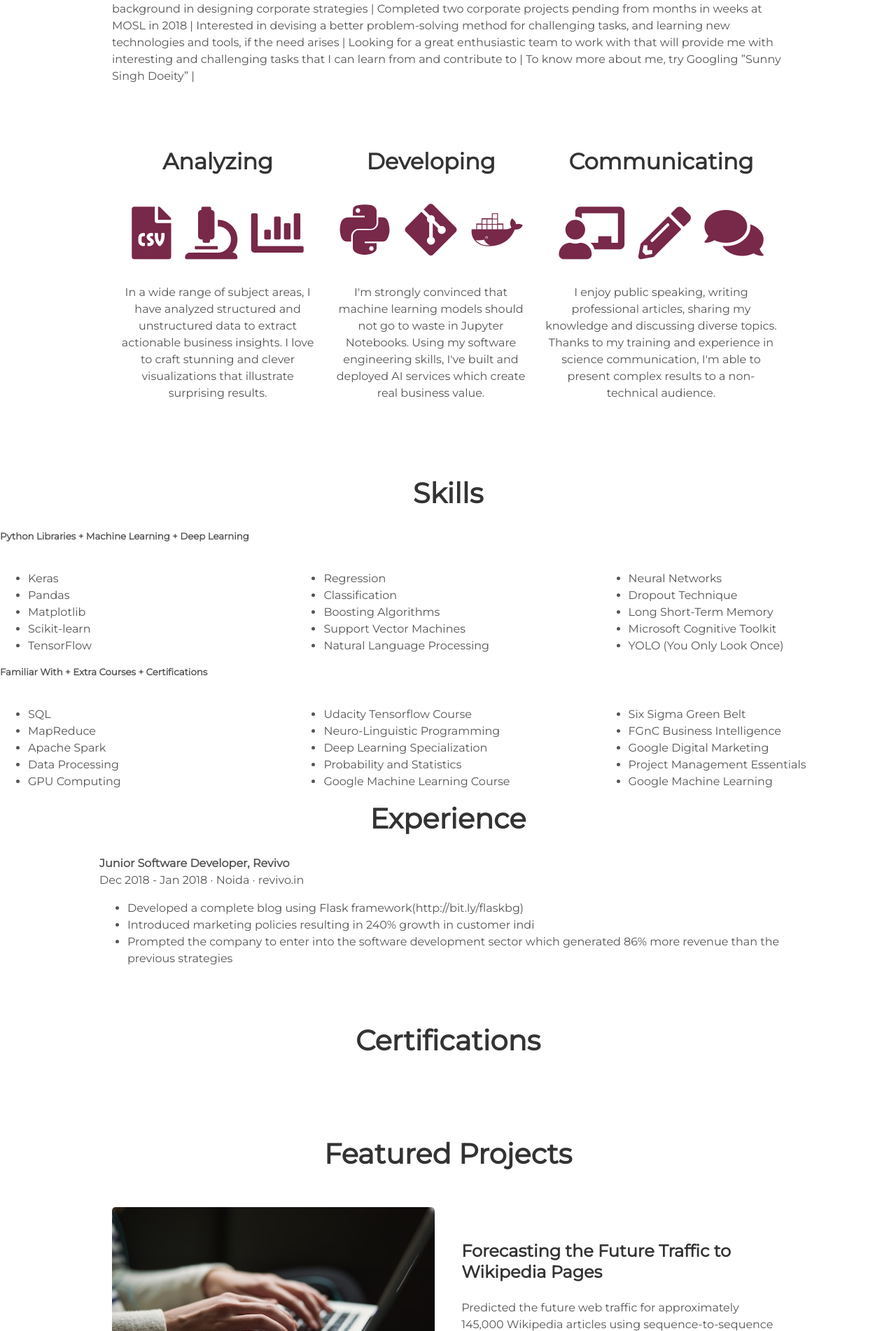
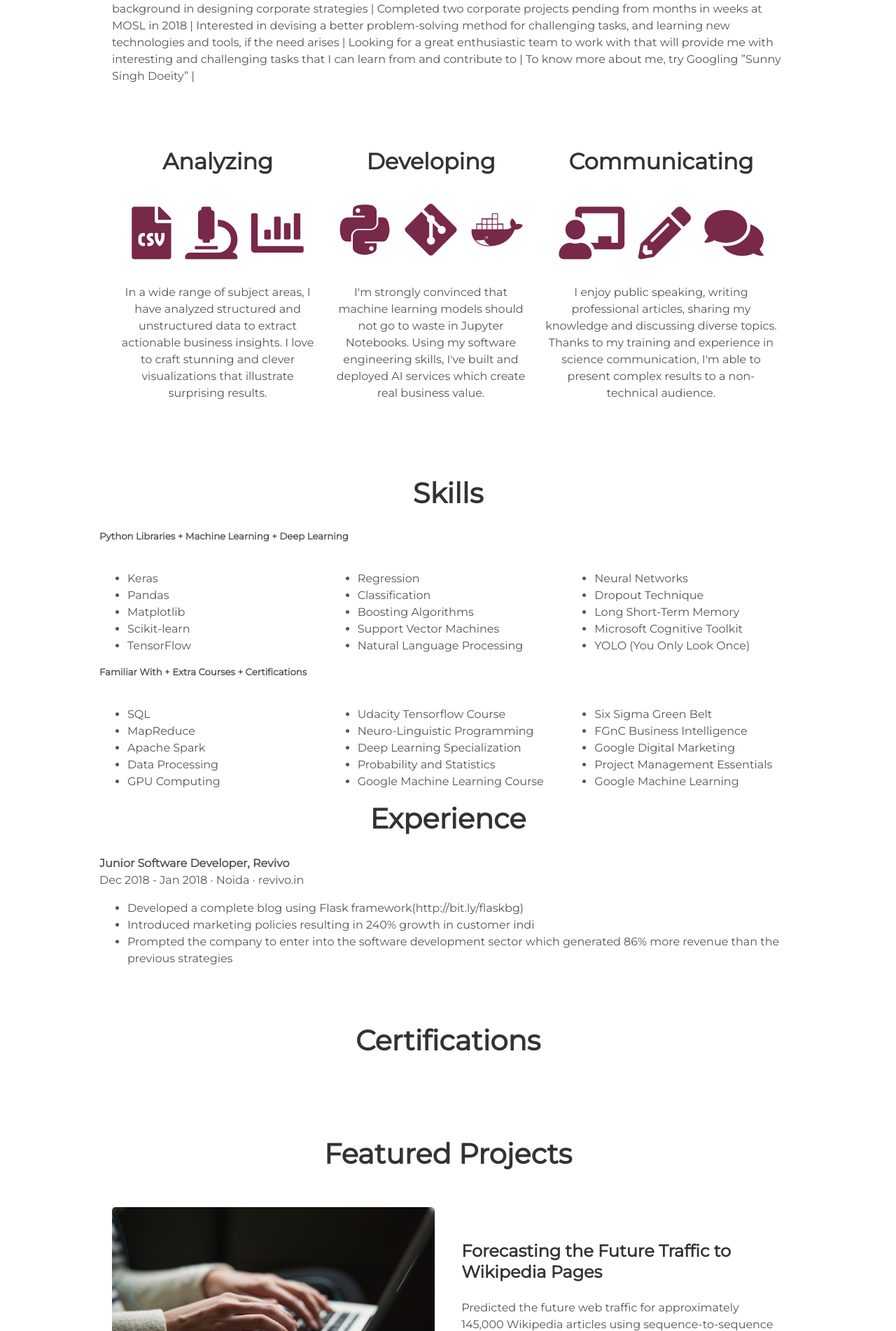
Before and after one commit to arkadee/arkadee.github.io, a Jekyll site: the page built from index.html, in a window 1280 px wide. Shown: the part 1228-3130 px from the top of the page at 70% size. Built offline with Jekyll 4.4.1, drawn with Linux system fonts in a browser that asks for light colours.

Commit message:
Update skills.html

```diff
--- a/_includes/skills.html
+++ b/_includes/skills.html
@@ -1,3 +1,5 @@
+<div style="margin-left: 142px; margin-right: 142px;">
+
 <div class="user-details">
   <h1> Skills </h1>
 </div>
@@ -61,3 +63,5 @@
     <li>Google Machine Learning</li>
 </ul>
 </div>
+
+</div>
```
